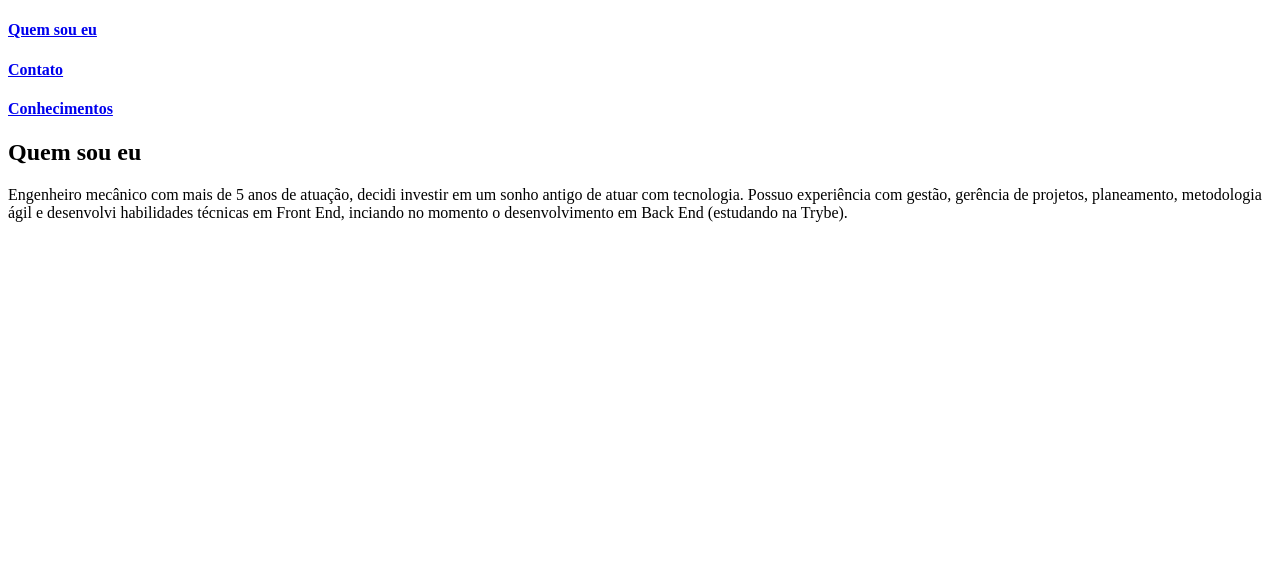
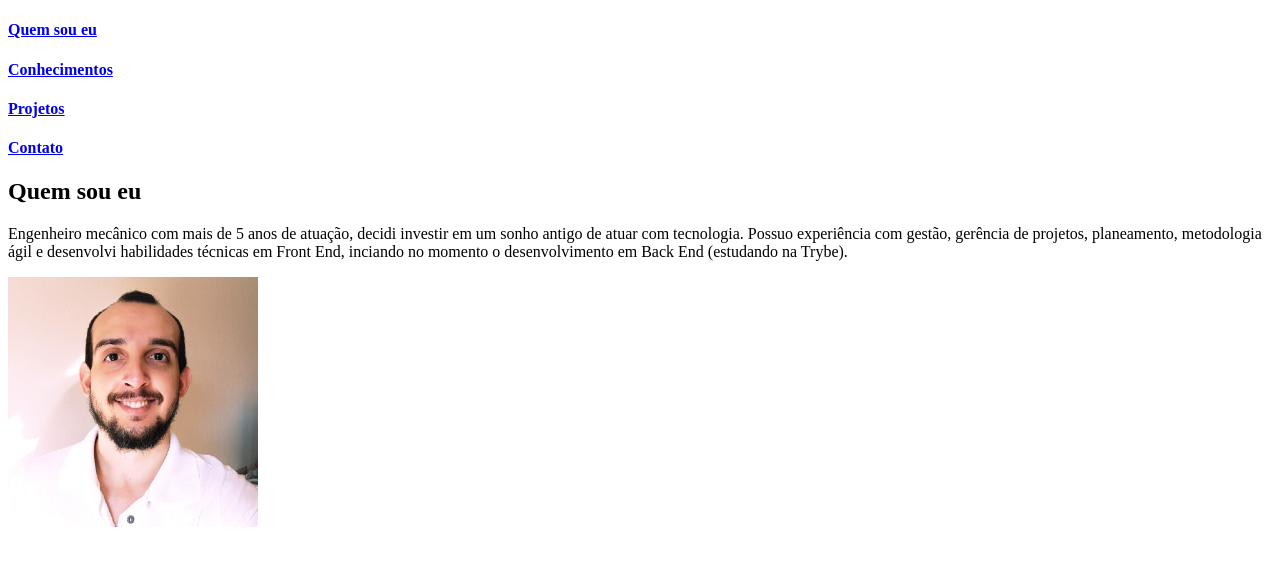
Before and after one commit to WelcksonValentim-Turma15-TriboB/welckson-valentim-portifolio, a React (Create React App) app: page / in a window 1280 px wide. Shown: the top 566 px of the page. Built offline with nearby package versions, Linux system fonts and the light colour scheme.

Commit message:
feat: Footer.js, Cria arquivo e insere informaçoes de rodape

```diff
--- a/src/App.js
+++ b/src/App.js
@@ -4,6 +4,7 @@ import ProfileProvider from './Context/ProfileProvider';
 import Profile from './Pages/Profile';
 import Contact from './Pages/Contatc';
 import Knowledge from './Pages/Knowledge';
+import Projects from './Pages/Projects';
 
 function App() {
   return (
@@ -12,6 +13,7 @@ function App() {
         <Route exact path='/' component={ Profile } />
         <Route exact path='/contact' component={ Contact } />
         <Route exact path='/knowledge' component={ Knowledge } />
+        <Route exact path='/projects' component={ Projects } />
       </Switch>
     </ProfileProvider>
   );
--- a/src/Components/Footer.js
+++ b/src/Components/Footer.js
@@ -0,0 +1,8 @@
+function Footer() {
+  return (
+    <main>
+      <h4>Elaborado por Welckson Valentim</h4>
+    </main>
+  );
+}
+export default Footer;
--- a/src/Components/Header.js
+++ b/src/Components/Header.js
@@ -7,11 +7,14 @@ function Header() {
       <Link to='/'>
         <h4>Quem sou eu</h4>
       </Link>
+      <Link to='/knowledge'>
+        <h4>Conhecimentos</h4>
+      </Link>
+      <Link to='/projects'>
+        <h4>Projetos</h4>
+      </Link>
       <Link to='/contact'>
         <h4>Contato</h4>
-      </Link>
-      <Link to='/knowledge'>
-        <h4>Conhecimentos</h4>
       </Link>
     </header>
   );
--- a/src/Pages/Contatc.js
+++ b/src/Pages/Contatc.js
@@ -1,5 +1,6 @@
 import Header from "../Components/Header";
 import GitHub_Logo_White from '../images/GitHub_Logo_White.png';
+import Footer from "../Components/Footer";
 
 function Contact() {
     return (
@@ -29,6 +30,7 @@ function Contact() {
             alt='logo Instagram'
             src='https://img.shields.io/badge/Instagram-E4405F?style=for-the-badge&logo=instagram&logoColor=white' />
         </a>
+        <Footer />
       </section>
     );
   }
--- a/src/Pages/Knowledge.js
+++ b/src/Pages/Knowledge.js
@@ -1,4 +1,5 @@
 import Header from "../Components/Header";
+
 function Knowledge() {
   return (
     <main>
--- a/src/Pages/Profile.js
+++ b/src/Pages/Profile.js
@@ -1,9 +1,11 @@
-import Header from "../Components/Header";
+import Header from '../Components/Header';
+import photo_welckson from '../images/photo_welckson.jpeg';
 
 function Profile() {
   return (
+    <main>
+      <Header />
       <section>
-      <Header />
         <h1>Quem sou eu</h1>
         <p>Engenheiro mecânico com mais de 5 anos de atuação,
           decidi investir em um sonho antigo de atuar com tecnologia.
@@ -11,7 +13,9 @@ function Profile() {
           metodologia ágil e desenvolvi habilidades técnicas em Front End,
           inciando no momento o desenvolvimento em Back End (estudando na Trybe).
         </p>
+        <img width='250px' alt='Welckson photography' src={ photo_welckson } />
       </section>
+    </main>
   );
 }
 
--- /dev/null
+++ b/src/Pages/Projects.js
@@ -0,0 +1,11 @@
+import Header from "../Components/Header";
+
+function Projects() {
+  return (
+    <main>
+      <Header />
+      <h1>Em construção - Projetos em atualização</h1>
+    </main>
+  );
+}
+export default Projects;
```
Also changed, not shown: src/images/photo_welckson.jpeg (added). Lines whose indentation alone changed are shown as unchanged.
